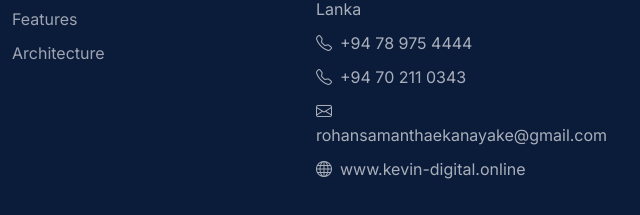
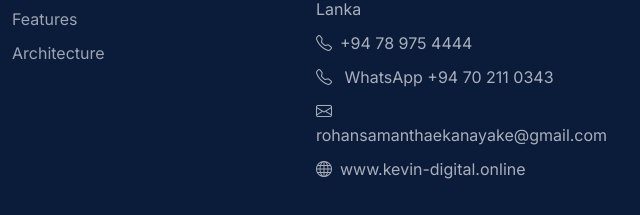
Before and after one commit to speedsri/kevin-digital.online, a plain HTML site: page index.html in a window 1280 px wide. Shown: the part 3446-3661 px from the top of the page, 640-1280 px from the left. Drawn offline with nearby package versions, Linux system fonts and the light colour scheme.

Commit message:
Update index.html

```diff
--- a/index.html
+++ b/index.html
@@ -256,7 +256,7 @@
         <ul class="list-unstyled footer-links">
           <li><i class="bi bi-geo-alt me-2"></i>Alakoladeniya, Kurunagala, Sri Lanka</li>
           <li><i class="bi bi-telephone me-2"></i>+94 78 975 4444</li>
-          <li><i class="bi bi-telephone me-2"></i>+94 70 211 0343</li>
+          <li><i class="bi bi-telephone me-2"></i> WhatsApp +94 70 211 0343</li>
           <li><i class="bi bi-envelope me-2"></i>rohansamanthaekanayake@gmail.com</li>
           <li><i class="bi bi-globe me-2"></i>www.kevin-digital.online</li>
         </ul>
```
